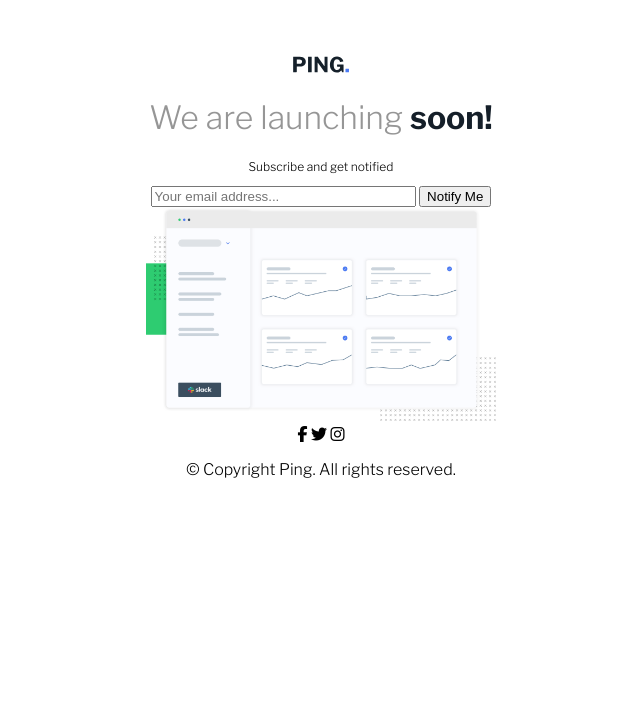
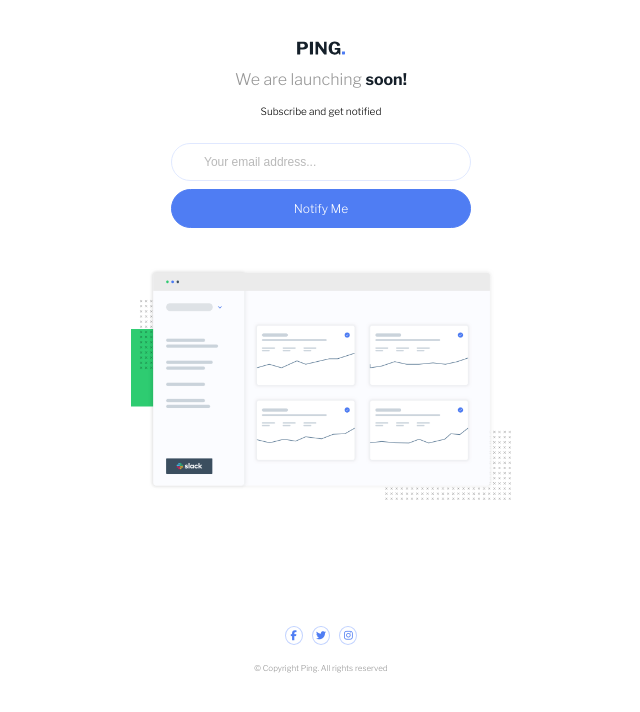
Before and after one commit to Nat-crit20/Single-Column-Coming-Soon-Page, a plain HTML site: page index.html in a window 1280 px wide. Shown: the whole page, without its empty margins (319-959 px from the left). Drawn offline with nearby package versions, Linux system fonts and the light colour scheme.

Commit message:
Finished css

```diff
--- a/app.css
+++ b/app.css
@@ -8,7 +8,8 @@ main {
   display: flex;
   flex-direction: column;
   justify-content: center;
-  padding: 3rem;
+  align-items: center;
+  padding: 2rem 0 0 0;
 }
 header img {
   width: 3.5rem;
@@ -17,6 +18,8 @@ header img {
 h1 {
   color: hsl(0, 0%, 59%);
   font-weight: 300;
+  font-size: 1.5rem;
+  margin-bottom: 0.5rem;
 }
 strong {
   color: hsl(209, 33%, 12%);
@@ -25,8 +28,94 @@ strong {
 header p {
   font-size: 12px;
 }
+@media screen {
+  header img {
+    width: 3rem;
+  }
 
+  h1 {
+    color: hsl(0, 0%, 59%);
+    font-weight: 300;
+    font-size: 1rem;
+    margin-bottom: 1rem;
+  }
+  header p {
+    font-size: 10px;
+  }
+}
+form {
+  margin: 1rem 0 2.5rem 0;
+}
+#email {
+  opacity: 50%;
+  font-size: 12px;
+  background-color: white;
+  color: hsl(223, 100%, 88%);
+  border: 1px solid hsl(223, 100%, 88%);
+  border-radius: 20px;
+  padding: 0.5rem 1rem;
+}
+
+button {
+  font-family: "Libre Franklin", sans-serif;
+  font-size: 12px;
+  color: white;
+  border: none;
+  border-radius: 20px;
+  background-color: hsl(223, 87%, 63%);
+  border: 1px solid hsl(223, 87%, 63%);
+  padding: 0.5rem 2rem;
+  cursor: pointer;
+}
+button:hover {
+  background-color: hsl(223, 100%, 88%);
+  border: none;
+  border-color: hsl(223, 100%, 88%);
+  box-shadow: 0 4px 10px -2px hsl(223, 100%, 88%);
+}
+@media screen {
+  form {
+    display: flex;
+    flex-direction: column;
+    width: 300px;
+  }
+  #email {
+    padding: 0.7rem 2rem;
+  }
+  button {
+    padding: 0.7rem 2rem;
+    margin-top: 0.5rem;
+  }
+}
 .dashboard-img {
   width: 30%;
   min-width: 300px;
 }
+
+.icons {
+  margin: 2rem 0 0 0;
+}
+i {
+  padding: 0.5rem 0;
+  width: 1rem;
+  border-radius: 50%;
+  border: 0.5px solid hsl(223, 100%, 88%);
+  color: hsl(223, 87%, 63%);
+  margin: 10px 3px;
+  cursor: pointer;
+}
+i:hover {
+  background-color: hsl(223, 87%, 63%);
+  color: white;
+}
+@media screen {
+  .icons {
+    margin: 7rem 0 0 0;
+  }
+}
+footer {
+  font-size: 0.5rem;
+}
+footer p {
+  color: hsl(0, 0%, 59%);
+}
--- a/index.html
+++ b/index.html
@@ -51,11 +51,13 @@
         />
       </div>
       <div class="icons">
-        <i class="fa-brands fa-facebook-f"></i>
-        <i class="fa-brands fa-twitter"></i>
-        <i class="fa-brands fa-instagram"></i>
+        <i class="fa-brands fa-facebook-f fa-2xs"></i>
+        <i class="fa-brands fa-twitter fa-2xs"></i>
+        <i class="fa-brands fa-instagram fa-2xs"></i>
       </div>
-      <p>&copy; Copyright Ping. All rights reserved.</p>
+      <footer>
+        <p>&copy; Copyright Ping. All rights reserved</p>
+      </footer>
     </main>
   </body>
 </html>
```
